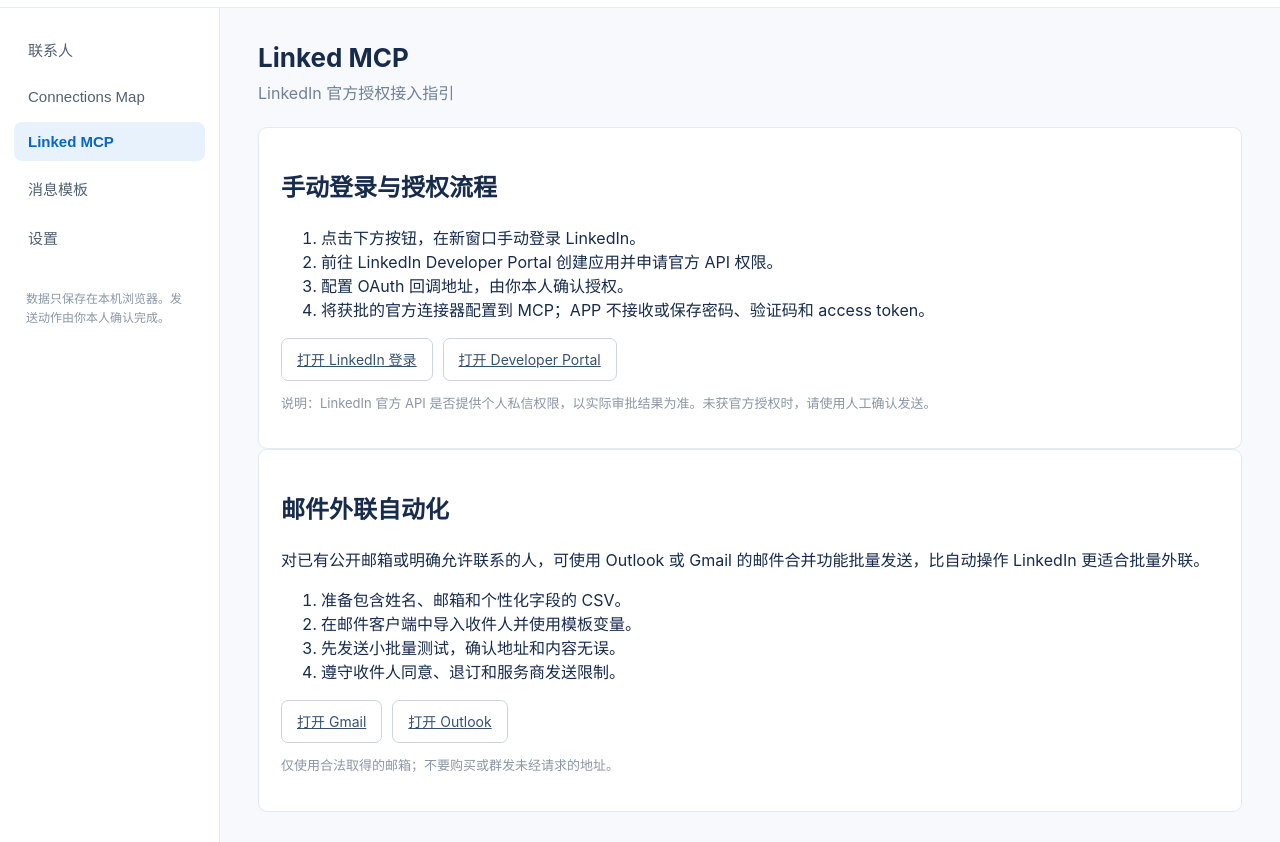
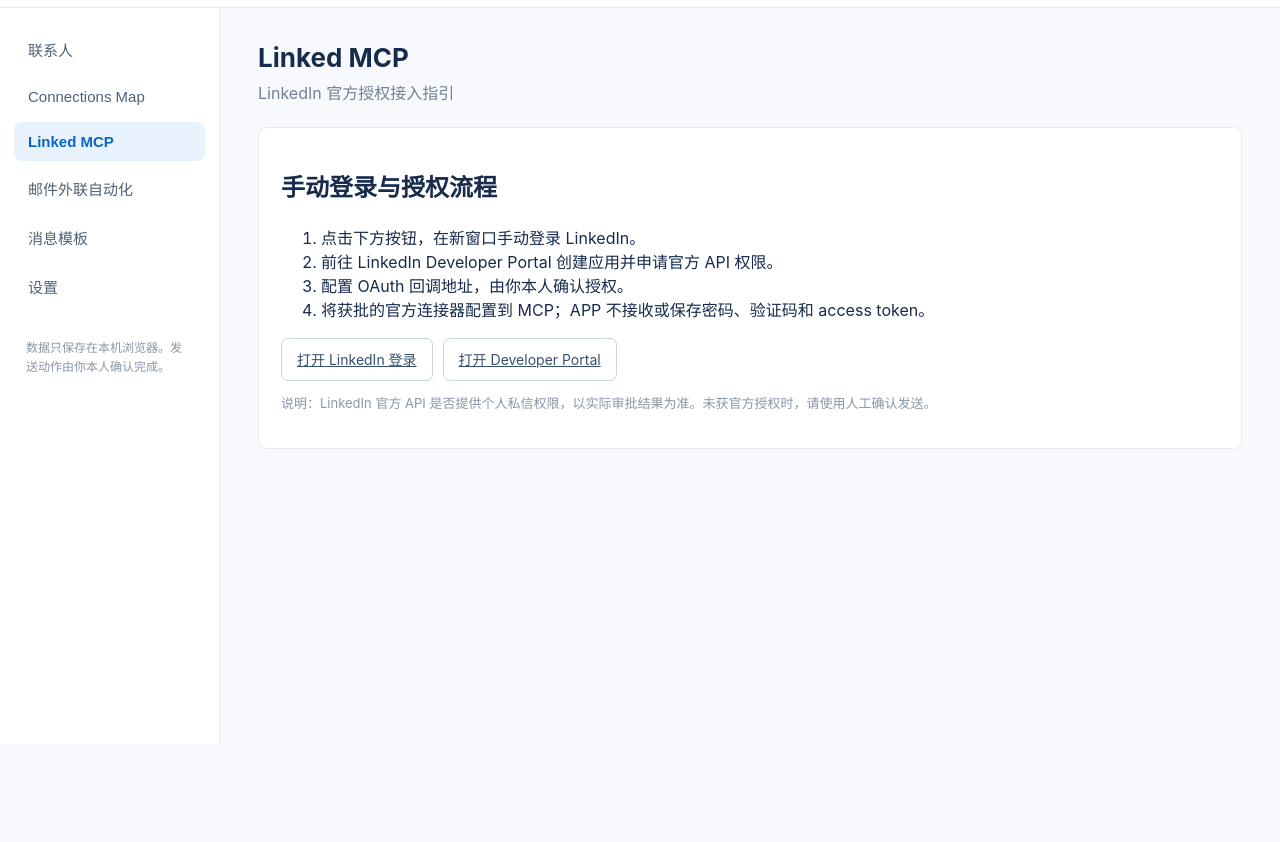
Before and after one commit to jiangjian9803-eng/master-linked, an Electron app: page index.html in a window 1280 px wide. Both pictures are taken after a click on the button "Linked MCP". Shown: the part 56-898 px from the top of the page. After the commit the page ends 800 px from the top, so only its background shows below. Drawn offline with Linux system fonts and the light colour scheme.

Commit message:
add standalone email outreach module

```diff
--- a/index.html
+++ b/index.html
@@ -19,6 +19,7 @@
       <button class="nav active" data-view="contacts">联系人</button>
       <button class="nav" data-view="connections-map">Connections Map</button>
       <button class="nav" data-view="linked-mcp">Linked MCP</button>
+      <button class="nav" data-view="email-outreach">邮件外联自动化</button>
       <button class="nav" data-view="template">消息模板</button>
       <button class="nav" data-view="settings">设置</button>
       <div class="side-note">数据只保存在本机浏览器。发送动作由你本人确认完成。</div>
@@ -31,7 +32,8 @@
         <div id="contactList" class="cards"></div>
       </div>
       <div id="connections-mapView" class="view hidden"><div class="page-head"><div><h1>Connections Map</h1><p>人才分布</p></div></div><div class="map-grid"><div class="map-stat"><span>联系人总数</span><strong id="mapTotal">0</strong></div><div class="map-stat"><span>覆盖公司 / 学校</span><strong id="mapCompanies">0</strong></div><div class="map-stat"><span>已发送</span><strong id="mapSent">0</strong></div></div><div class="map-panel"><h2>按公司 / 学校分布</h2><div id="companyMap" class="company-map"></div></div><div class="map-panel"><h2>人才档案</h2><input id="mapSearch" class="map-search" placeholder="搜索姓名、公司、职位" /><div id="mapPeople" class="map-people"></div><div id="personDetail" class="person-detail muted">点击一位联系人查看完整档案。</div></div></div>
-      <div id="linked-mcpView" class="view hidden"><div class="page-head"><div><h1>Linked MCP</h1><p>LinkedIn 官方授权接入指引</p></div></div><div class="panel mcp-guide"><h2>手动登录与授权流程</h2><ol><li>点击下方按钮，在新窗口手动登录 LinkedIn。</li><li>前往 LinkedIn Developer Portal 创建应用并申请官方 API 权限。</li><li>配置 OAuth 回调地址，由你本人确认授权。</li><li>将获批的官方连接器配置到 MCP；APP 不接收或保存密码、验证码和 access token。</li></ol><div class="actions"><a class="button secondary" href="https://www.linkedin.com/login" target="_blank" rel="noopener">打开 LinkedIn 登录</a><a class="button secondary" href="https://www.linkedin.com/developers/" target="_blank" rel="noopener">打开 Developer Portal</a></div><p class="muted">说明：LinkedIn 官方 API 是否提供个人私信权限，以实际审批结果为准。未获官方授权时，请使用人工确认发送。</p></div><div class="panel email-guide"><h2>邮件外联自动化</h2><p>对已有公开邮箱或明确允许联系的人，可使用 Outlook 或 Gmail 的邮件合并功能批量发送，比自动操作 LinkedIn 更适合批量外联。</p><ol><li>准备包含姓名、邮箱和个性化字段的 CSV。</li><li>在邮件客户端中导入收件人并使用模板变量。</li><li>先发送小批量测试，确认地址和内容无误。</li><li>遵守收件人同意、退订和服务商发送限制。</li></ol><div class="actions"><a class="button secondary" href="https://mail.google.com/" target="_blank" rel="noopener">打开 Gmail</a><a class="button secondary" href="https://outlook.office.com/mail/" target="_blank" rel="noopener">打开 Outlook</a></div><p class="muted">仅使用合法取得的邮箱；不要购买或群发未经请求的地址。</p></div></div>
+      <div id="linked-mcpView" class="view hidden"><div class="page-head"><div><h1>Linked MCP</h1><p>LinkedIn 官方授权接入指引</p></div></div><div class="panel mcp-guide"><h2>手动登录与授权流程</h2><ol><li>点击下方按钮，在新窗口手动登录 LinkedIn。</li><li>前往 LinkedIn Developer Portal 创建应用并申请官方 API 权限。</li><li>配置 OAuth 回调地址，由你本人确认授权。</li><li>将获批的官方连接器配置到 MCP；APP 不接收或保存密码、验证码和 access token。</li></ol><div class="actions"><a class="button secondary" href="https://www.linkedin.com/login" target="_blank" rel="noopener">打开 LinkedIn 登录</a><a class="button secondary" href="https://www.linkedin.com/developers/" target="_blank" rel="noopener">打开 Developer Portal</a></div><p class="muted">说明：LinkedIn 官方 API 是否提供个人私信权限，以实际审批结果为准。未获官方授权时，请使用人工确认发送。</p></div></div>
+      <div id="email-outreachView" class="view hidden"><div class="page-head"><div><h1>邮件外联自动化</h1><p>面向已获同意联系的邮箱</p></div></div><div class="panel email-guide"><h2>邮件外联自动化</h2><p>对已有公开邮箱或明确允许联系的人，可使用 Outlook 或 Gmail 的邮件合并功能批量发送，比自动操作 LinkedIn 更适合批量外联。</p><ol><li>准备包含姓名、邮箱和个性化字段的 CSV。</li><li>在邮件客户端中导入收件人并使用模板变量。</li><li>先发送小批量测试，确认地址和内容无误。</li><li>遵守收件人同意、退订和服务商发送限制。</li></ol><div class="actions"><a class="button secondary" href="https://mail.google.com/" target="_blank" rel="noopener">打开 Gmail</a><a class="button secondary" href="https://outlook.office.com/mail/" target="_blank" rel="noopener">打开 Outlook</a></div><p class="muted">仅使用合法取得的邮箱；不要购买或群发未经请求的地址。</p></div></div>
       <div id="templateView" class="view hidden"><div class="page-head"><div><h1>消息模板</h1><p>使用 <code>{GivenName}</code> 自动替换称呼</p></div><button id="saveTemplate">保存模板</button></div><textarea id="templateText" class="template"></textarea><div class="preview"><h3>预览</h3><div id="templatePreview"></div></div></div>
       <div id="settingsView" class="view hidden"><div class="page-head"><div><h1>设置</h1><p>本地应用偏好</p></div></div><div class="panel"><h3>数据管理</h3><button id="clearBtn" class="danger">清空本地数据</button><p class="muted">清空前请先导出备份。此操作不可撤销。</p></div></div>
     </section>
```
